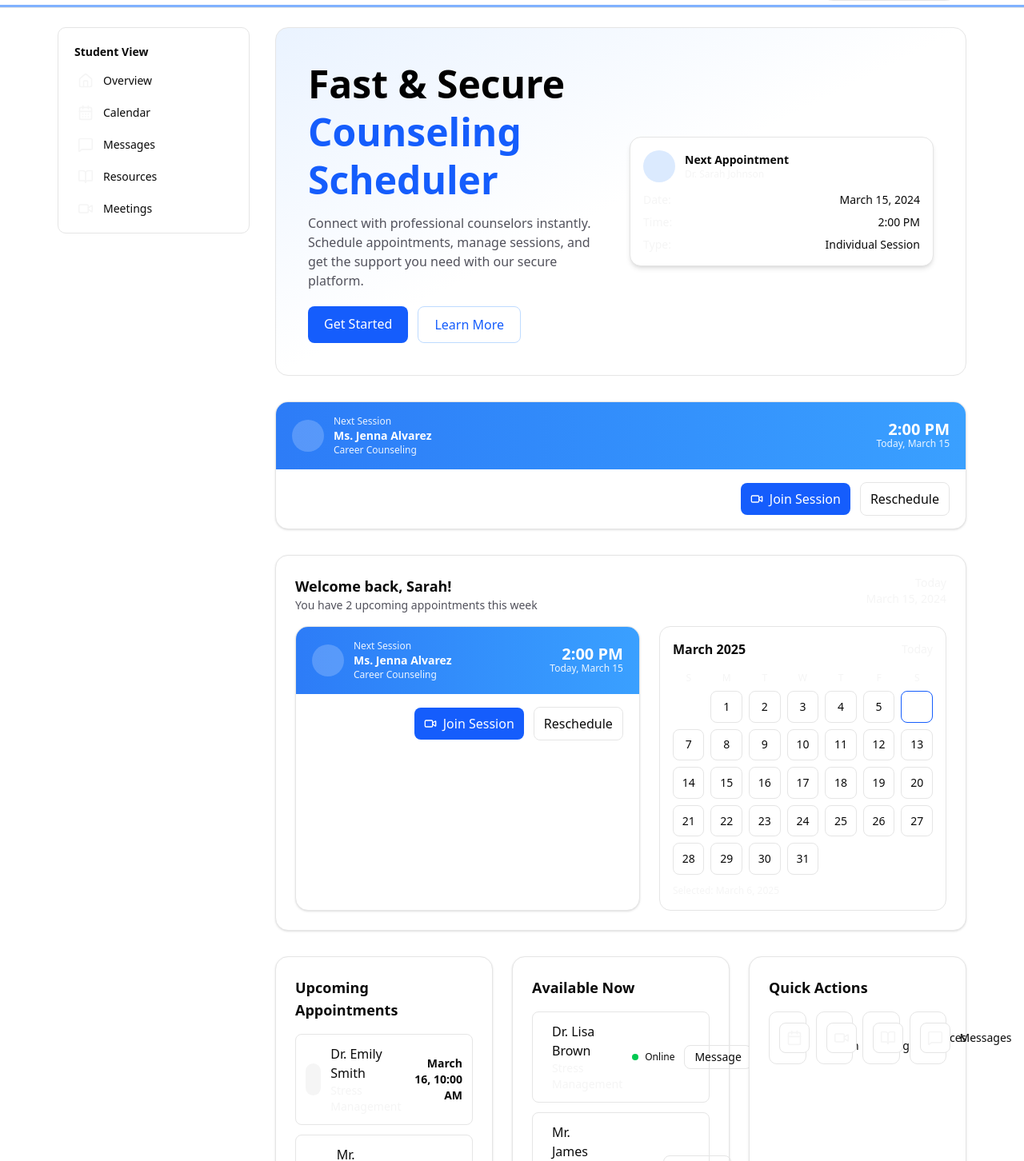
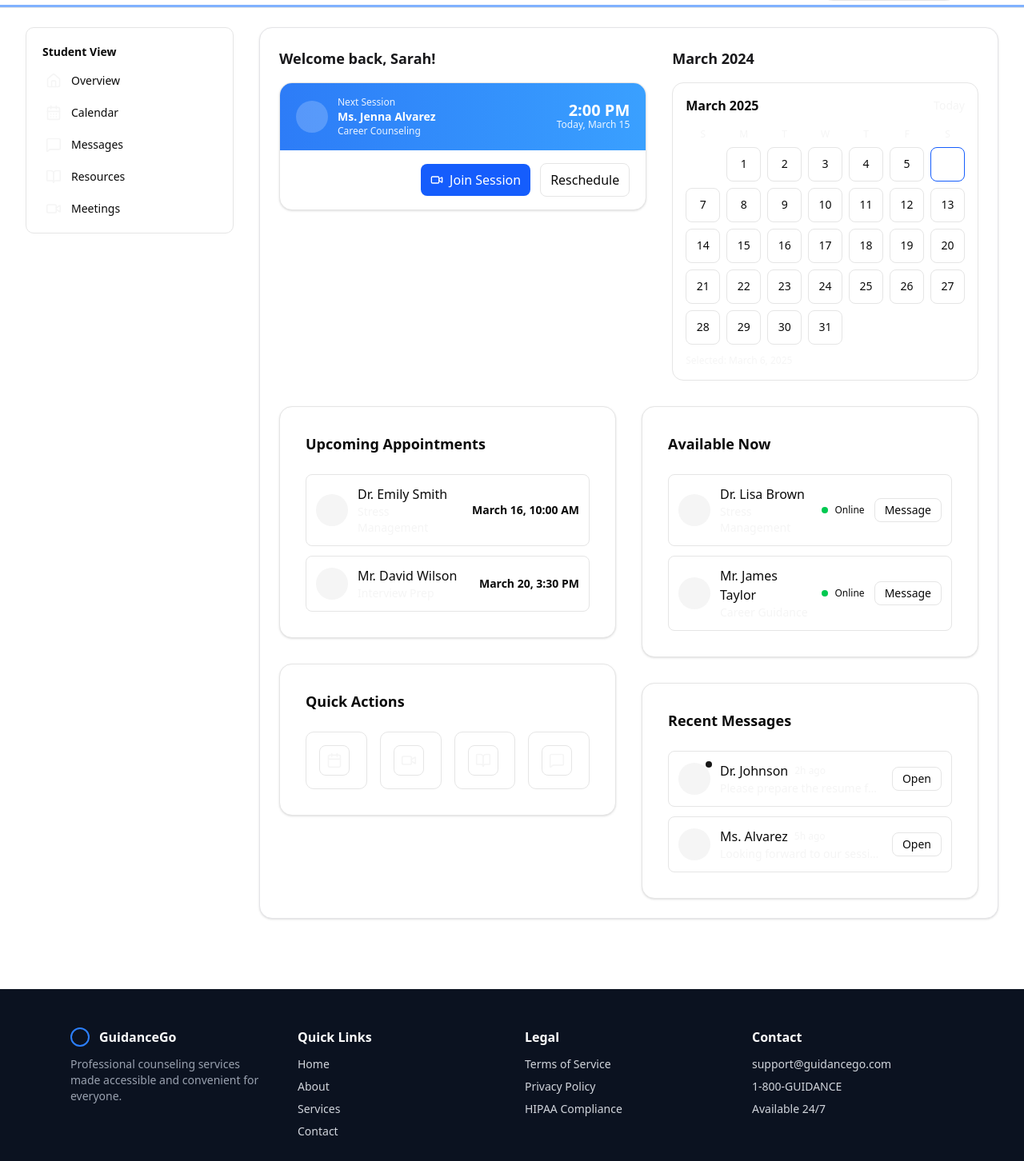
Before and after one commit to CSci-153-Web-Systems-and-Technologies/batch-2025-guidance-go-web, a Next.js app: page /student-dashboard in a window 1280 px wide. Shown: the part 58-1510 px from the top of the page at 80% size. Built offline with nearby package versions, Linux system fonts and the light colour scheme.

Commit message:
make some change's
Make some changes in the Dashborads

```diff
--- a/app/counselor-dashboard/layout.tsx
+++ b/app/counselor-dashboard/layout.tsx
@@ -7,8 +7,8 @@ export default function CounselorDashboardLayout({ children }: { children: React
   return (
     <div className="min-h-dvh bg-background text-foreground">
       <CounselorNavbar />
-      <div className="mx-auto max-w-[1200px] px-4 md:px-6 lg:px-8">
-        <div className="grid grid-cols-1 gap-6 md:grid-cols-[240px_1fr] md:gap-8 py-6">
+      <div className="mx-auto w-full max-w-6xl xl:max-w-7xl 2xl:max-w-screen-2xl px-4 md:px-6 lg:px-8">
+        <div className="grid grid-cols-1 gap-6 md:grid-cols-[260px_1fr] md:gap-8 py-6">
           <aside className="hidden md:block">
             <CounselorSidebar />
           </aside>
--- a/app/student-dashboard/layout.tsx
+++ b/app/student-dashboard/layout.tsx
@@ -7,8 +7,8 @@ export default function DashboardLayout({ children }: { children: ReactNode }) {
   return (
     <div className="min-h-dvh bg-background text-foreground">
       <Navbar />
-      <div className="mx-auto max-w-[1200px] px-4 md:px-6 lg:px-8">
-        <div className="grid grid-cols-1 gap-6 md:grid-cols-[240px_1fr] md:gap-8 py-6">
+      <div className="mx-auto w-full max-w-6xl xl:max-w-7xl 2xl:max-w-screen-2xl px-4 md:px-6 lg:px-8">
+        <div className="grid grid-cols-1 gap-6 md:grid-cols-[260px_1fr] md:gap-8 py-6">
           <aside className="hidden md:block">
             <Sidebar />
           </aside>
--- a/app/student-dashboard/page.tsx
+++ b/app/student-dashboard/page.tsx
@@ -39,37 +39,43 @@ export default function DashboardPage() {
   ];
 
   return (
-    <div className="space-y-8">
-      <HeroCard />
-
-      <div className="mx-auto max-w-[1200px]">
-        <NextAppointmentCard appointment={nextAppointment} />
+    <div className="space-y-10">
+      {/* Outer container to match mock: rounded, bordered, subtle shadow */}
+      <section className="mx-auto w-full max-w-6xl rounded-2xl border border-zinc-200 bg-white p-6 shadow-sm">
+        {/* Welcome + Calendar */}
+        <div className="grid gap-8 md:grid-cols-[1.2fr_1fr]">
+          <div>
+            <h2 className="mb-4 text-lg font-semibold text-zinc-900">Welcome back, Sarah!</h2>
+            <NextAppointmentCard appointment={nextAppointment} compact />
+          </div>
+          <div>
+            <h3 className="mb-4 text-lg font-semibold text-zinc-900">March 2024</h3>
+            <CalendarWidget />
+          </div>
         </div>
 
-      <SectionCard title="Welcome back, Sarah!" subtitle="You have 2 upcoming appointments this week" right={<div className="text-sm text-muted">Today<br />March 15, 2024</div>}>
-        <div className="grid gap-6 md:grid-cols-[1.2fr_1fr]">
-          <NextAppointmentCard appointment={nextAppointment} compact />
-          <CalendarWidget />
-        </div>
-      </SectionCard>
-
-      <div className="grid gap-6 lg:grid-cols-3">
+        {/* Two columns below: Upcoming + Available, and Quick Actions + Recent Messages */}
+        <div className="mt-8 grid gap-8 md:grid-cols-2">
+          <div className="space-y-8">
             <SectionCard title="Upcoming Appointments">
               <UpcomingAppointmentsList items={upcoming} />
-        </SectionCard>
-
-        <SectionCard title="Available Now">
-          <AvailableCounselorsList items={availableNow} />
             </SectionCard>
 
             <SectionCard title="Quick Actions">
               <QuickActionsGrid actions={quickActions} />
             </SectionCard>
           </div>
+          <div className="space-y-8">
+            <SectionCard title="Available Now">
+              <AvailableCounselorsList items={availableNow} />
+            </SectionCard>
 
             <SectionCard title="Recent Messages">
               <RecentMessages items={messages} />
             </SectionCard>
           </div>
+        </div>
+      </section>
+    </div>
   );
 }
--- a/components/counselor-dashboard/CounselorDashboard.tsx
+++ b/components/counselor-dashboard/CounselorDashboard.tsx
@@ -31,7 +31,7 @@ export function CounselorDashboard() {
   ];
 
   return (
-    <div className="space-y-8">
+    <div className="space-y-10">
       {/* Page title banner */}
       <section className="rounded-2xl border bg-gradient-to-b from-white to-zinc-50 p-8">
         <h1 className="text-2xl md:text-3xl font-bold text-center">Counselor Dashboard</h1>
@@ -39,21 +39,21 @@ export function CounselorDashboard() {
       </section>
 
       {/* Main two-column section */}
-      <section className="rounded-2xl border bg-white p-4 md:p-6">
-        <div className="grid gap-6 md:grid-cols-[1.2fr_1fr]">
+      <section className="rounded-2xl border bg-white p-6 md:p-8">
+        <div className="grid gap-8 md:grid-cols-[1.2fr_1fr]">
           <div>
             <SessionList items={pending} title="Pending Appointments" />
           </div>
-          <div className="space-y-6">
+          <div className="space-y-8">
             <div>
               <h2 className="text-lg font-semibold">Schedule Calendar</h2>
-              <div className="mt-3">
+              <div className="mt-4">
                 <CalendarWidget />
               </div>
             </div>
             <div>
               <h2 className="text-lg font-semibold">Today's Overview</h2>
-              <div className="mt-3 grid grid-cols-2 gap-3">
+              <div className="mt-4 grid grid-cols-2 gap-4">
                 <StatsCard title="Pending" value={3} accent="blue" />
                 <StatsCard title="Scheduled" value={5} accent="green" />
               </div>
--- a/components/student-dashboard/QuickActionsGrid.tsx
+++ b/components/student-dashboard/QuickActionsGrid.tsx
@@ -8,19 +8,19 @@ type Action = { title: string; icon: keyof typeof icons; href: string };
 
 export function QuickActionsGrid({ actions }: { actions: Action[] }) {
   return (
-    <div className="grid grid-cols-2 gap-3 md:grid-cols-4">
+    <div className="grid grid-cols-2 gap-4 md:grid-cols-4">
       {actions.map((a, i) => {
         const Icon = icons[a.icon];
         return (
           <a
             key={i}
             href={a.href}
-            className="flex items-center gap-3 rounded-lg border bg-white px-3 py-3 hover:bg-muted transition-colors"
+            className="flex items-center gap-3 rounded-lg border bg-white px-4 py-4 hover:bg-muted transition-colors overflow-hidden"
           >
-            <div className="rounded-md border bg-card p-2">
+            <div className="flex-shrink-0 rounded-md border bg-card p-2">
               <Icon className="h-5 w-5 text-muted" />
             </div>
-            <span className="text-sm font-medium">{a.title}</span>
+            <span className="min-w-0 truncate text-sm font-medium">{a.title}</span>
           </a>
         );
       })}
--- a/components/student-dashboard/SectionCard.tsx
+++ b/components/student-dashboard/SectionCard.tsx
@@ -5,15 +5,17 @@ export function SectionCard({
   subtitle,
   right,
   children,
+  className,
 }: {
   title: string;
   subtitle?: string;
   right?: ReactNode;
   children: ReactNode;
+  className?: string;
 }) {
   return (
-    <section className="rounded-2xl border bg-white p-4 md:p-6 shadow-sm">
-      <div className="mb-4 flex items-start justify-between gap-4">
+    <section className={`rounded-2xl border bg-white p-6 md:p-8 shadow-sm ${className ?? ""}`}>
+      <div className="mb-6 flex items-start justify-between gap-6">
         <div>
           <h2 className="text-lg font-semibold">{title}</h2>
           {subtitle && <p className="text-sm text-zinc-600">{subtitle}</p>}
```
Lines whose indentation alone changed are shown as unchanged.
